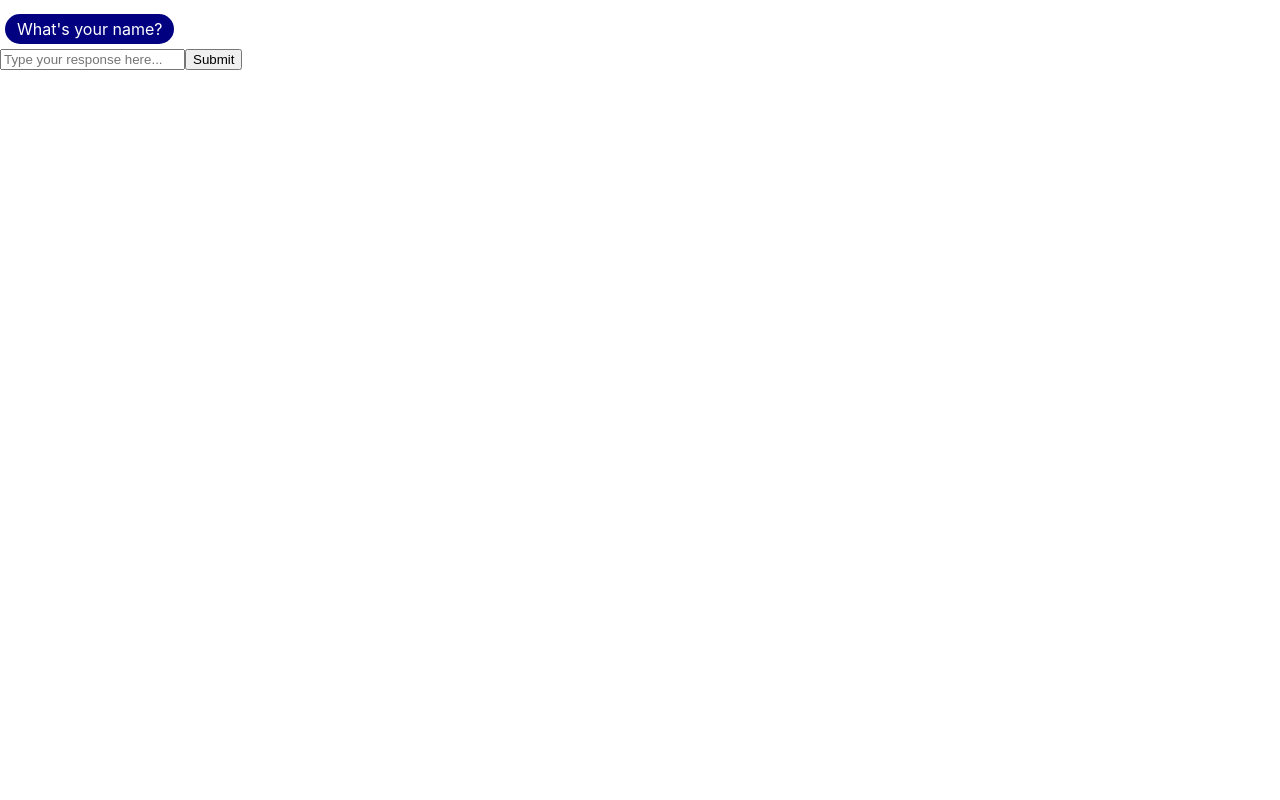
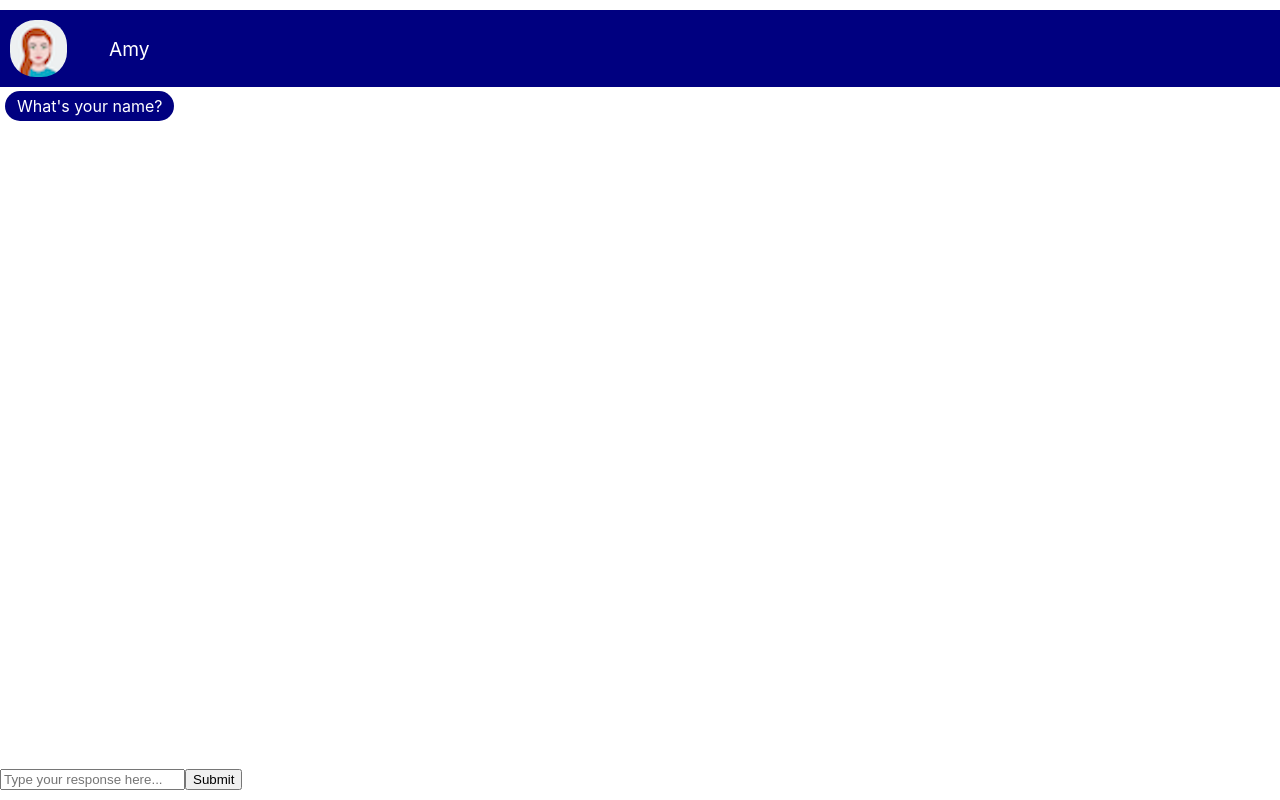
Before and after one commit to ConorChurch/CUI_Application, a React (Create React App) app: page / in a window 1280 px wide. Built offline with nearby package versions, Linux system fonts and the light colour scheme.

Commit message:
Adding avatar to top of chat

```diff
--- a/src/components/UserConvo.jsx
+++ b/src/components/UserConvo.jsx
@@ -9,7 +9,6 @@ import axios from 'axios';
 
 
 class UserConvo extends React.Component {
-
 
   constructor(){
     super()
@@ -24,7 +23,8 @@ class UserConvo extends React.Component {
       choices: [],
       timeTakenForCurrentQuestion: 0,
       screenType: data.Parameters[0]['Screen Type'],
-      waitForQuestion: false
+      waitForQuestion: false,
+      avatar: data.Parameters[1]['Avatar']
     }
     this.handleCallback = this.handleCallback.bind(this);
     this.handleEndOfConversation = this.handleEndOfConversation.bind(this);
@@ -114,7 +114,6 @@ class UserConvo extends React.Component {
           counter: prevState.counter+1,
           waitForQuestion: false
         }))
-        console.log(this.state.choices)
       }
       else{
         this.setState(prevState => ({
@@ -157,22 +156,26 @@ class UserConvo extends React.Component {
     }
 
     return (
-          <div className='dialogueBox'>
+          <>
+              {(this.state.answersDone === true) && <EndPage endMessage = {this.state.farewell}/>}
               {(this.state.answersDone === false) &&
-              <div className={this.state.screenType}>
-                {conversation}
+                <div className='dialogueBox'>
+                <header className={this.state.screenType + 'Header'}>
+                  <img src={data.Parameters[1]['Avatar Image']} alt='Avatar' />
+                  <div className='name'>
+                    {data.Parameters[1]['Avatar Name']}
+                  </div>
+                </header>
+                <div className={this.state.screenType + 'Conversation'}>
+                  {conversation}
+                </div>
+                <footer className={this.state.screenType+'Input'}>
+                  {(this.state.answersDone === false) && (this.state.freeText === true) && <TextBox parentCallback = {this.handleCallback} waitForQuestion = {this.waitForQuestion} />  }
+                  {(this.state.answersDone === false) && (this.state.freeText === false) && <Buttons parentCallback = {this.handleCallback} choices={this.state.choices} waitForQuestion = {this.waitForQuestion} /> }
+                </footer>
               </div>
               }
-
-              {(this.state.answersDone === true) && <EndPage endMessage = {this.state.farewell}/>}
-
-              {(this.state.answersDone === false) &&
-              <footer className={this.state.screenType+'Input'}>
-                {(this.state.answersDone === false) && (this.state.freeText === true) && <TextBox parentCallback = {this.handleCallback} waitForQuestion = {this.waitForQuestion} />  }
-                {(this.state.answersDone === false) && (this.state.freeText === false) && <Buttons parentCallback = {this.handleCallback} choices={this.state.choices} waitForQuestion = {this.waitForQuestion} /> }
-              </footer>
-              }
-          </div>
+          </>
     );
   }
 }
--- a/src/input.json
+++ b/src/input.json
@@ -4,7 +4,8 @@
             "Screen Type": "phone"
         },
         {
-            "Button Type": ""
+            "Avatar Image": "/CUI_Application/images/AvatarMaker.png",
+            "Avatar Name": "Amy"
         }
     ],
     "Conversation": [
```
Also changed, not shown: public/images/AvatarMaker.png (added).
